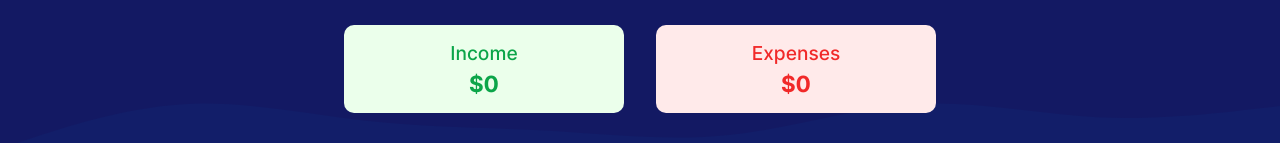
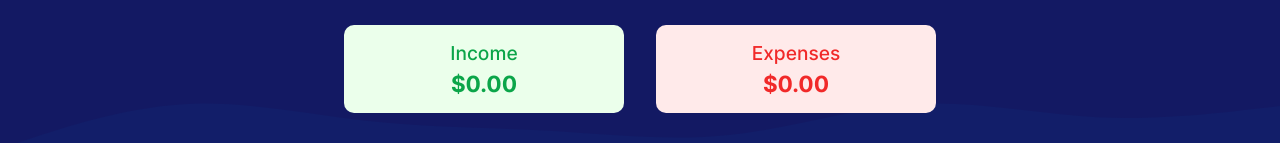
Before and after one commit to L1fe0nMars/cashfolio, a React (Vite) app: page / in a window 1280 px wide. Shown: the part 182-325 px from the top of the page. Built offline with nearby package versions, Linux system fonts and the light colour scheme.

Commit message:
Fixed income and expense total decimals

```diff
--- a/src/components/TransactionList.jsx
+++ b/src/components/TransactionList.jsx
@@ -39,11 +39,11 @@ const TransactionList = () => {
                 <div className="income-expense">
                     <div className="income-total">
                         <h2>Income</h2>
-                        <span className="income">{`${data.currency}${total('income')}`}</span>
+                        <span className="income">{`${data.currency}${total('income').toFixed(2)}`}</span>
                     </div>
                     <div className="expense-total">
                         <h2>Expenses</h2>
-                        <span className="expense">{`${data.currency}${Math.abs(total('expense'))}`}</span>
+                        <span className="expense">{`${data.currency}${Math.abs(total('expense')).toFixed(2)}`}</span>
                     </div>
                 </div>
             </div>
```
